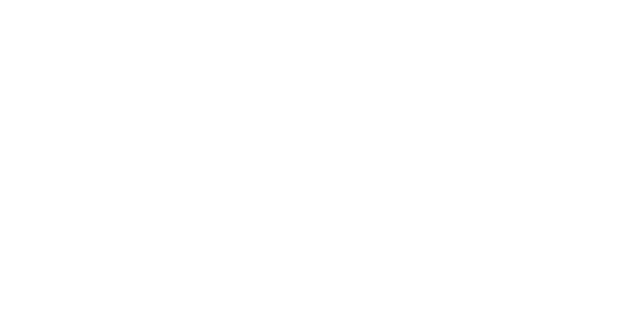
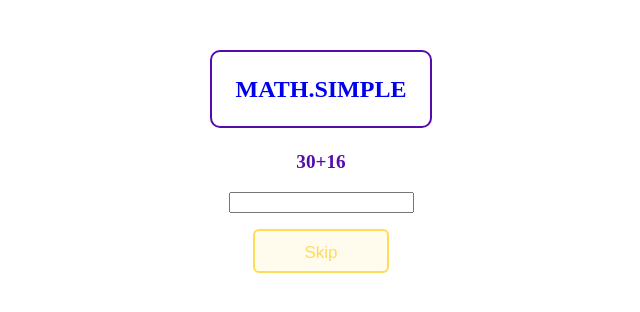
Before and after one commit to Nonqs/Matematicas-basicas, a React (Vite) app in the folder math.simple/: page /add in a window 1280 px wide. Before the commit this address had no page. Shown: the top 312 px of the page, without its empty margins (319-959 px from the left). Built offline with nearby package versions, Linux system fonts and the light colour scheme; the HTML template or start-up script is replaced by a standard one; a web font is replaced by a local one.

Commit message:
Feature: addition and substraction operations

```diff
--- a/math.simple/src/pages/HomePage.tsx
+++ b/math.simple/src/pages/HomePage.tsx
@@ -14,10 +14,10 @@
             <h2 className="subtitle">Single operations problems</h2>
 
             <article className="buttons-container">
-              <Link to={"/"}>
+              <Link to={"/add"}>
                 <button>+</button>
               </Link>
-              <Link to={"/"}>
+              <Link to={"/sub"}>
                 <button>-</button>
               </Link>
               <Link to={"/"}>
--- /dev/null
+++ b/math.simple/src/pages/operationsPages/Addition-substraction.tsx
@@ -0,0 +1,119 @@
+import { useState, useEffect, FormEvent } from "react";
+import { useParams } from "react-router-dom";
+import "../../styles/OperationPage.css";
+import generateNumbers from "../../utils/common/generateNumbers";
+import { generateOperators } from "../../utils/common/generateOperator";
+import { arithmeticValidator } from "../../utils/results/arithmeticValidator";
+import { Title } from "../../components/Title";
+import { Load } from "../../components/Load";
+
+export function AdditionSubtraction() {
+  const [answer, setAnswer] = useState<number | string>("");
+  const [validation, setValidation] = useState<boolean | null>(null);
+  const [isLoading, setIsLoading] = useState<boolean>(true);
+  const [numbers, setNumbers] = useState<number[] >([]);
+  const [operators, setOperators] = useState<string[]>([]);
+  const [send, setSend] = useState<boolean | null>(null);
+  const { userNumbers, userOperators } = useParams();
+  let userNumber: number;
+  let userOperator: string;
+
+  if (userNumbers && userOperators) {
+    userNumber = parseInt(userNumbers);
+    userOperator = userOperators;
+  }
+
+  useEffect(() => {
+    if (numbers.length <= 0) {
+
+      const result = generateNumbers({ userNumber, max: 100, min: 5 })
+      if(Array.isArray(result)) setNumbers(result);
+      setOperators(generateOperators({ userOperator, userNumber }));
+
+      setTimeout(() => {
+        setIsLoading(false);
+      }, 1000);
+    }
+  }, [numbers]);
+
+  const validateAnswer = (e: FormEvent<HTMLFormElement>) => {
+    e.preventDefault();
+    const result = arithmeticValidator({ operators, numbers });
+    setSend(true);
+
+    if (result === Number(answer)) {
+      setValidation(true);
+      setTimeout(() => {
+        setNumbers([]);
+        setAnswer("");
+        setSend(null);
+      }, 1000);
+    } else {
+      setValidation(false);
+      setTimeout(() => {
+        setSend(null);
+        setAnswer("");
+      }, 1000);
+    }
+  };
+
+  return (
+    <section className="container">
+      {isLoading ? (
+        <div>
+          <Title />
+          <Load />
+        </div>
+      ) : (
+        <div>
+          <Title />
+          <div>
+            <form onSubmit={validateAnswer}>
+              <div className="numbers">
+              {numbers.map((number, index) => (
+                  <div key={index}>
+                    {(index === 0  && operators[0] !== "-")
+                    ?(
+                      <article>
+                        <span>
+                          {number}
+                        </span>
+                      </article>
+                    ) : (
+                      <article>
+                        <span>
+                          {operators[index]}
+                          {number}
+                        </span>
+                      </article>
+                    )}
+                  </div>
+                ))}
+              </div>
+              <article>
+                <input
+                  className={
+                    send !== null ? (validation ? "correct" : "incorrect") : ""
+                  }
+                  onChange={(e) => setAnswer(e.target.value)}
+                  value={answer}
+                />
+              </article>
+            </form>
+          </div>
+          <div>
+            <button
+              className="skip-button"
+              onClick={() => {
+                setNumbers([]);
+                setIsLoading(true);
+              }}
+            >
+              Skip
+            </button>
+          </div>
+        </div>
+      )}
+    </section>
+  );
+}
--- /dev/null
+++ b/math.simple/src/pages/operationsPages/Addition.tsx
@@ -0,0 +1,107 @@
+import { useState, useEffect, FormEvent } from "react";
+import "../../styles/OperationPage.css";
+import generateNumbers from "../../utils/common/generateNumbers";
+import { arithmeticValidator } from "../../utils/results/arithmeticValidator";
+import { Title } from "../../components/Title";
+import { Load } from "../../components/Load";
+
+export function Addition() {
+  const [answer, setAnswer] = useState<number | string>("");
+  const [validation, setValidation] = useState<boolean | null>(null);
+  const [isLoading, setIsLoading] = useState<boolean>(true);
+  const [numbers, setNumbers] = useState<number[]>([]);
+  const [send, setSend] = useState<boolean | null>(null);
+
+  const operators = ["+", "+"];
+
+  useEffect(() => {
+    if (numbers.length <= 0) {
+      const result = generateNumbers({ userNumber: 2, max: 100, min: 5 });
+      if (Array.isArray(result)) setNumbers(result);
+
+      setTimeout(() => {
+        setIsLoading(false);
+      }, 1000);
+    }
+  }, [numbers]);
+
+  const validateAnswer = (e: FormEvent<HTMLFormElement>) => {
+    e.preventDefault();
+    const result = arithmeticValidator({ operators, numbers });
+    setSend(true);
+
+    if (result === Number(answer)) {
+      setValidation(true);
+      setTimeout(() => {
+        setNumbers([]);
+        setAnswer("");
+        setSend(null);
+      }, 1000);
+    } else {
+      setValidation(false);
+      setTimeout(() => {
+        setSend(null);
+        setAnswer("");
+      }, 1000);
+    }
+  };
+
+  return (
+    <section className="container">
+      {isLoading ? (
+        <div>
+          <Title />
+          <Load />
+        </div>
+      ) : (
+        <div>
+          <Title />
+          <div>
+            <form onSubmit={validateAnswer}>
+              <div className="numbers">
+                {numbers.map((number, index) => (
+                  <div key={index}>
+                    {index === 0 ? (
+                      <article>
+                        <span>
+                          {number}
+                        </span>
+                      </article>
+                    ) : (
+                      <article>
+                        <span>
+                          {operators[index]}
+                          {number}
+                        </span>
+                      </article>
+                    )}
+                  </div>
+                ))}
+              </div>
+              <article>
+                <input
+                  className={
+                    send !== null ? (validation ? "correct" : "incorrect") : ""
+                  }
+                  onChange={(e) => setAnswer(e.target.value)}
+                  value={answer}
+                />
+              </article>
+            </form>
+          </div>
+          <div>
+            <button
+              className="skip-button"
+              onClick={() => {
+                setNumbers([]);
+                setIsLoading(true);
+              }}
+            >
+              Skip
+            </button>
+          </div>
+        </div>
+      )}
+    </section>
+  );
+}
--- a/math.simple/src/pages/operations pages/Addition-substraction.tsx
+++ b/math.simple/src/pages/operationsPages/Substraction.tsx
@@ -1,34 +1,23 @@
 import { useState, useEffect, FormEvent } from "react";
-import { useParams } from "react-router-dom";
 import "../../styles/OperationPage.css";
 import generateNumbers from "../../utils/common/generateNumbers";
-import { generateOperators } from "../../utils/common/generateOperator";
 import { arithmeticValidator } from "../../utils/results/arithmeticValidator";
 import { Title } from "../../components/Title";
 import { Load } from "../../components/Load";
 
-export function AdditionSubtraction() {
+export function Substraction() {
   const [answer, setAnswer] = useState<number | string>("");
   const [validation, setValidation] = useState<boolean | null>(null);
   const [isLoading, setIsLoading] = useState<boolean>(true);
-  const [numbers, setNumbers] = useState<number[] >([]);
-  const [operators, setOperators] = useState<string[]>([]);
+  const [numbers, setNumbers] = useState<number[]>([]);
   const [send, setSend] = useState<boolean | null>(null);
-  const { userNumbers, userOperators } = useParams();
-  let userNumber: number;
-  let userOperator: string;
 
-  if (userNumbers && userOperators) {
-    userNumber = parseInt(userNumbers);
-    userOperator = userOperators;
-  }
+  const operators = ["+", "-"];
 
   useEffect(() => {
     if (numbers.length <= 0) {
-
-      const result = generateNumbers({ userNumber, max: 100, min: 5 })
-      if(Array.isArray(result)) setNumbers(result);
-      setOperators(generateOperators({ userOperator, userNumber }));
+      const result = generateNumbers({ userNumber: 2, max: 100, min: 5 });
+      if (Array.isArray(result)) setNumbers(result);
 
       setTimeout(() => {
         setIsLoading(false);
@@ -72,12 +61,20 @@
               <div className="numbers">
                 {numbers.map((number, index) => (
                   <div key={index}>
+                    {index === 0 ? (
+                      <article>
+                        <span>
+                          {number}
+                        </span>
+                      </article>
+                    ) : (
                       <article>
                         <span>
                           {operators[index]}
                           {number}
                         </span>
                       </article>
+                    )}
                   </div>
                 ))}
               </div>
--- a/math.simple/src/routes/Routes.tsx
+++ b/math.simple/src/routes/Routes.tsx
@@ -1,10 +1,12 @@
 import { BrowserRouter, Routes, Route } from "react-router-dom";
 import { HomePage } from "../pages/HomePage";
-import { AdditionSubtraction } from "../pages/operations pages/Addition-substraction";
-import { MultiplicationDivision } from "../pages/operations pages/Multiplication-division";
+import { AdditionSubtraction } from "../pages/operationsPages/Addition-substraction";
+import { MultiplicationDivision } from "../pages/operationsPages/Multiplication-division";
 import { Intermediate } from "../pages/intermediates/add-subs";
 import { ExponentialIntermediate } from "../pages/intermediates/expo";
-import { Exponentials } from "../pages/operations pages/Exponentials";
+import { Exponentials } from "../pages/operationsPages/Exponentials";
+import { Addition } from "../pages/operationsPages/Addition";
+import { Substraction } from "../pages/operationsPages/Substraction";
 
 export default function RoutesApp() {
     return (
@@ -17,6 +19,8 @@
                     <Route path="/add-sub/:userNumbers/:userOperators" element={<AdditionSubtraction />} />
                     <Route path="/exp/:selectedCard/:exponent" element={<Exponentials />} />
                     <Route path="/mult-div" element={<MultiplicationDivision />} />
+                    <Route path="/add" element={<Addition />} />
+                    <Route path="/sub" element={<Substraction />} />
                 </Routes>
             </BrowserRouter>
         </>
```
Also changed, not shown: math.simple/src/pages/operationsPages/Exponentials.tsx (renamed from math.simple/src/pages/operations pages/Exponentials.tsx), math.simple/src/pages/operationsPages/Multiplication-division.tsx (renamed from math.simple/src/pages/operations pages/Multiplication-division.tsx). Lines whose indentation alone changed are shown as unchanged.
